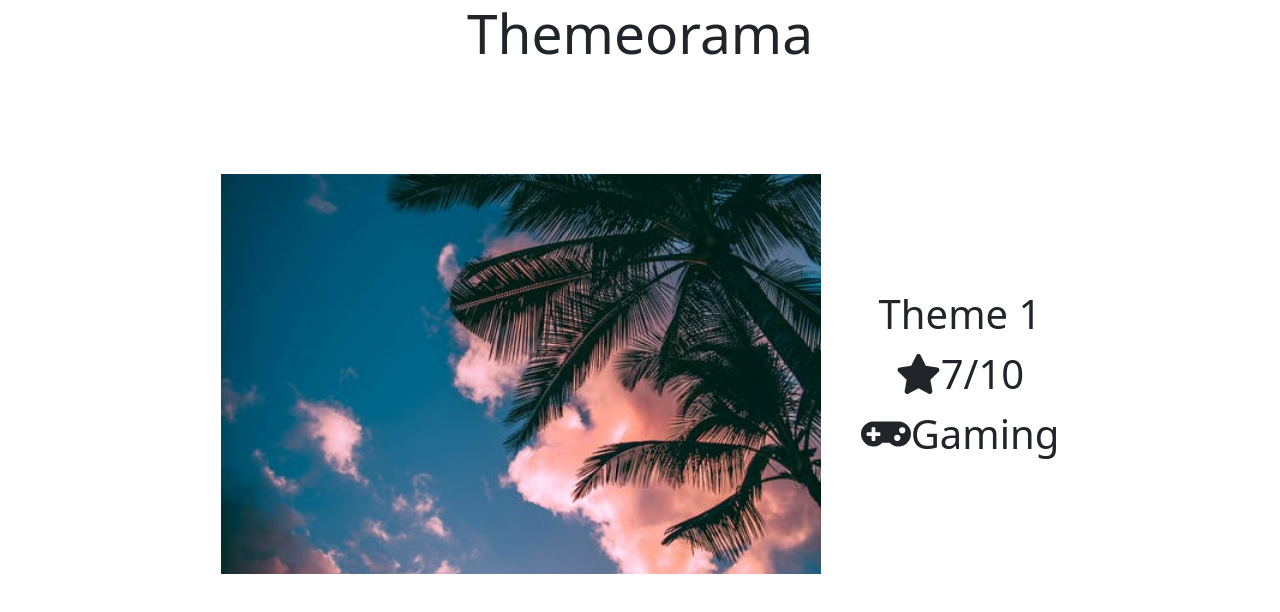
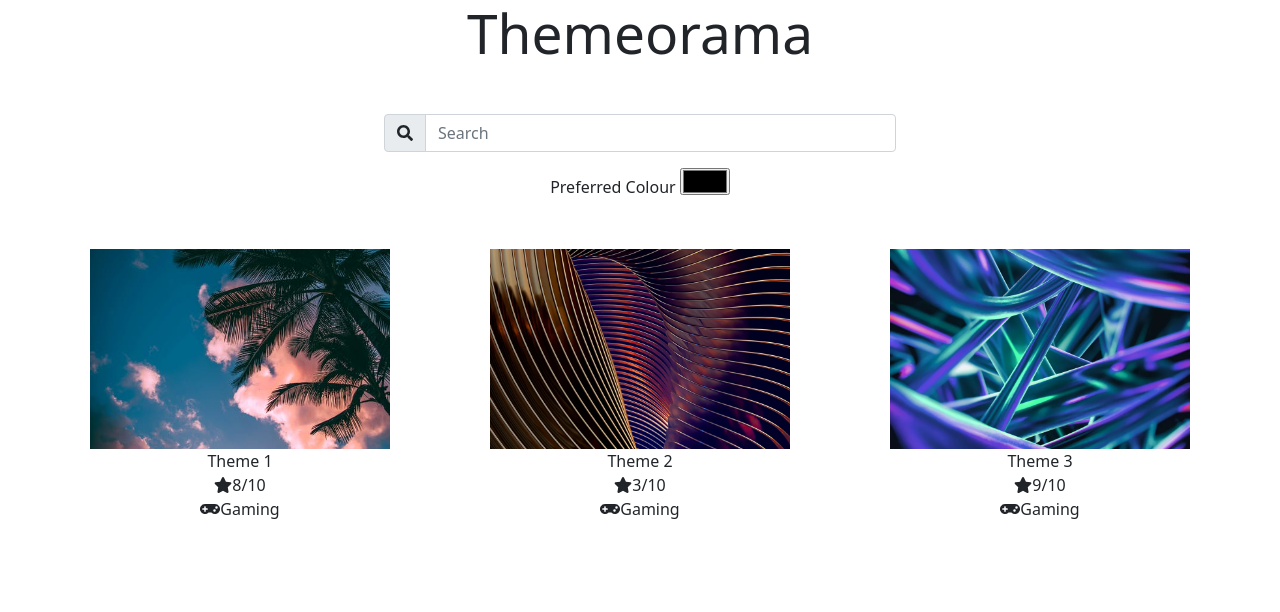
Before and after one commit to ajayyy/seg3125-static-work, a React (Create React App) app in the folder Module9/: page / in a window 1280 px wide. Shown: the top 612 px of the page. Built offline with nearby package versions, Linux system fonts and the light colour scheme.

Commit message:
Add color selector to search page

```diff
--- a/Module9/src/App.js
+++ b/Module9/src/App.js
@@ -11,14 +11,14 @@ function App() {
       <h1 style={{fontSize: "55px"}}>Themeorama</h1>
 
       {/* <Gallery /> */}
-      <ThemePreview
+      {/* <ThemePreview
           image={`wallpapers/wallpaper${Math.ceil(Math.random() * 6)}.jpg`}
           name={"Theme 1"}
           rating={Math.ceil(Math.random() * 10)}
           categoryIcon={faGamepad}
-          category={"Gaming"} />
+          category={"Gaming"} /> */}
 
-      {/* <SearchPage/> */}
+      <SearchPage/>
     </div>
   );
 }
--- a/Module9/src/components/SearchPage.js
+++ b/Module9/src/components/SearchPage.js
@@ -17,6 +17,11 @@ function SearchPage(props) {
                     aria-describedby="search-addon" />
             </InputGroup>
 
+            <div className="colors">
+                {"Preferred Colour "}
+                <input type="color"/>
+            </div>
+
             <Gallery />
         </div>
     );
```
